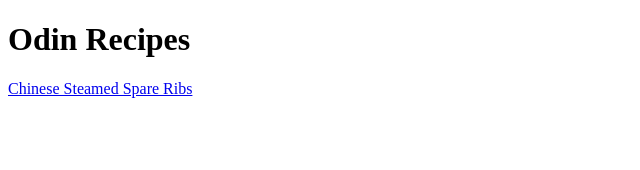
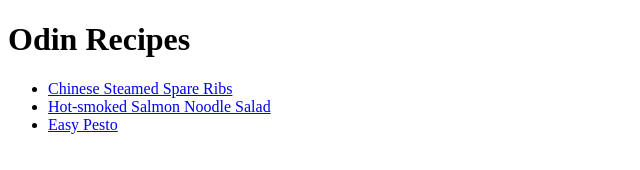
Before and after one commit to michaelma7/odin-recipes, a plain HTML site: page index.html in a window 1280 px wide. Shown: the whole page, without its empty margins (0-640 px from the left). Drawn offline with Linux system fonts and the light colour scheme.

Commit message:
Index Recipe Links
Added new recipe links to index

```diff
--- a/index.html
+++ b/index.html
@@ -7,6 +7,16 @@
 </head>
 <body>
     <h1>Odin Recipes</h1>
-        <a href="recipes/steamed-spare-ribs.html">Chinese Steamed Spare Ribs</a>
+        <ul>
+            <li>
+                <a href="recipes/steamed-spare-ribs.html">Chinese Steamed Spare Ribs</a>
+            </li>
+            <li>
+                <a href="recipes/smoked-salmon-noodle-salad.html">Hot-smoked Salmon Noodle Salad</a>
+            </li>
+            <li>
+                <a href="recipes/pesto.html">Easy Pesto</a>
+            </li>
+        </ul>
 </body>
 </html>
```
